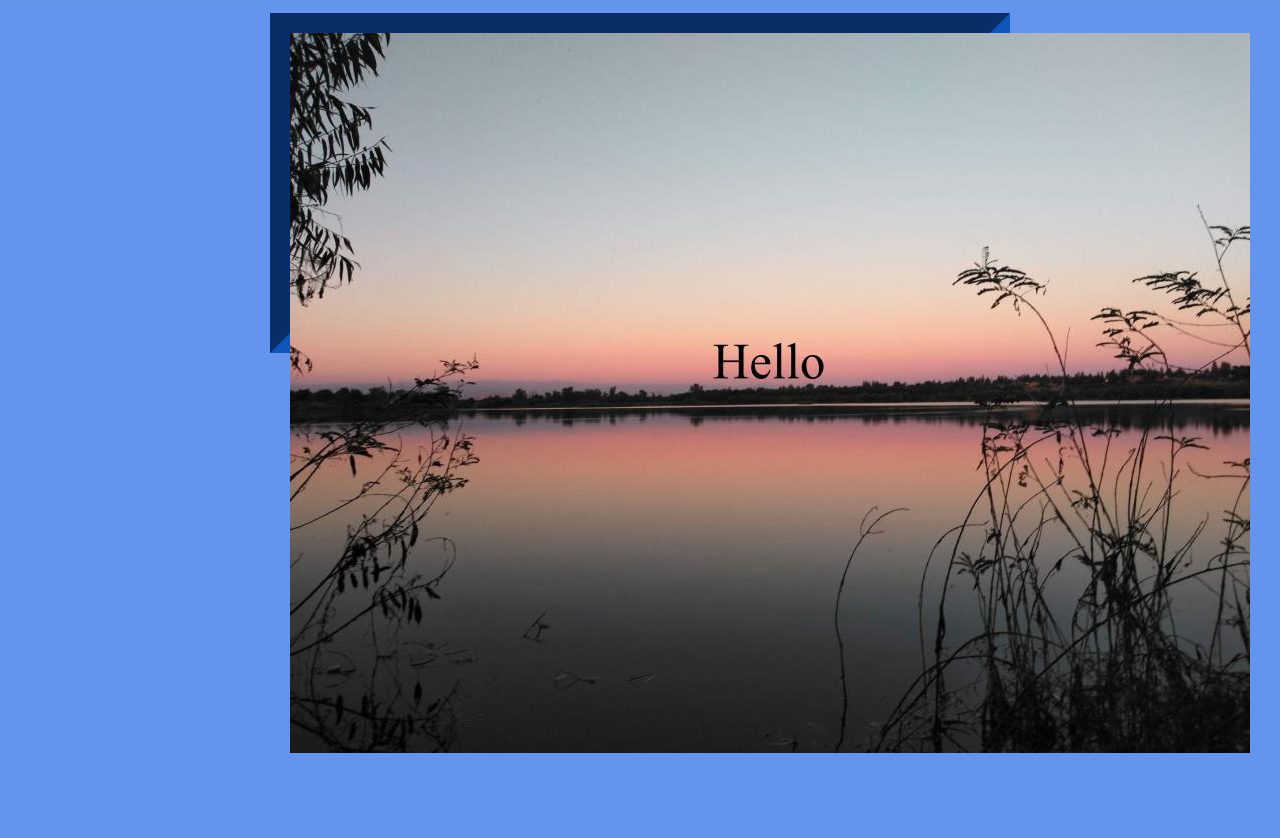
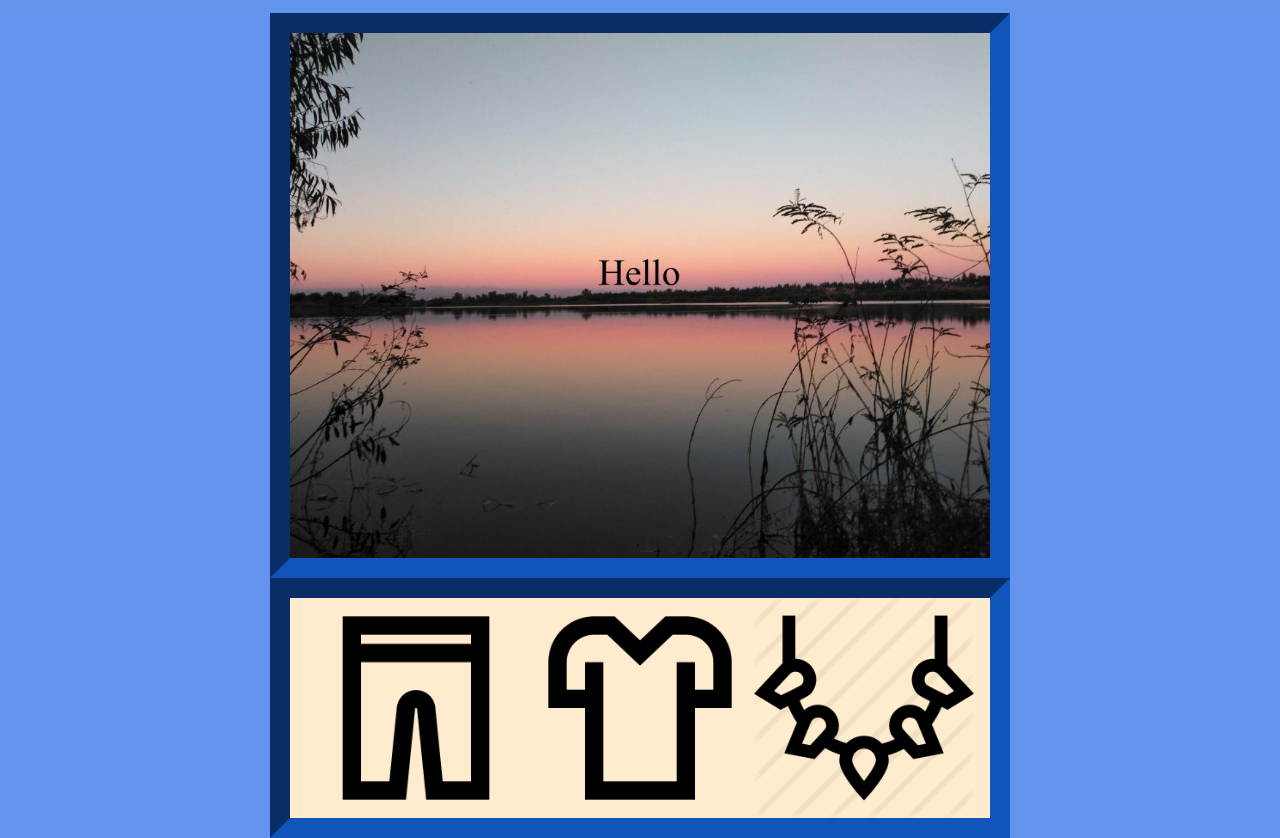
Before and after one commit to LeonardoMarquez/LeonardoMarquez.github.io, a plain HTML site: page Homepage.html in a window 1280 px wide. Shown: the part 187-1025 px from the top of the page. Before the commit the page ends 944 px from the top, so only its background shows below. Drawn offline with Linux system fonts and the light colour scheme.

Commit message:
added all

```diff
--- a/Homepage.html
+++ b/Homepage.html
@@ -42,9 +42,15 @@
     <div class = "spacefiller">
     </div>
     <section class="inset" >
-        <img src="greeting.jpg" alt="Hello" >
+        <img src="greeting.jpg" alt="Hello" width = "700" height="525" >
     </section>
+    <article class = "inset">
+      <img src="bottomsicon.png" alt="bottoms" href="http://127.0.0.1:5500/bottoms.html" width = "220px" height="auto" >
+      <img src="topsicon.png" alt="tops" href="http://127.0.0.1:5500/Tops.html" width = "220px" height="auto" >
+      <img src="accesoriesicon.png" alt="accesories" href="http://127.0.0.1:5500/accesories.html" width = "220px" height="auto" >
 
+
+    </article>
 
 
   </body>
--- a/style.css
+++ b/style.css
@@ -34,7 +34,7 @@ ul {
 
 .navbar a {
     float: right;
-    color: blanchedalmond;
+    color: #ffebcd;
     text-align: center;
     padding: 14px 16px;
     text-decoration: none;
@@ -43,7 +43,7 @@ ul {
 }
 
 .navbar a:hover {
-    background-color: burlywood;
+    background-color: rgb(222, 184, 135);
     color:  rgb(72, 96, 146);
 }
 
@@ -64,7 +64,7 @@ section  {
 
 
   width: 700px;
-  height: 300px;
+  height: 525px;
   border: 20px;
 }
 
@@ -75,15 +75,17 @@ section.inset {
 }
 article  {
     text-align: center;
-    color:white;
+
     margin-left: auto;
     margin-right: auto;
-    padding: 40px 20px;
-    background-color: green;
+    background-color:#ffebcd;
     width:700px;
-    height: 300px;
-    box-shadow: 5px 10px #000000;
-
+    height: 220px;
+    border: 20px;
+}
+article.inset {
+  border-style: inset;
+  border-color: rgb(17, 85, 187);
 }
 .left {
     float: left;
```
Also changed, not shown: accesoriesicon.png (added), bottomsicon.png (added), topsicon.png (added).
